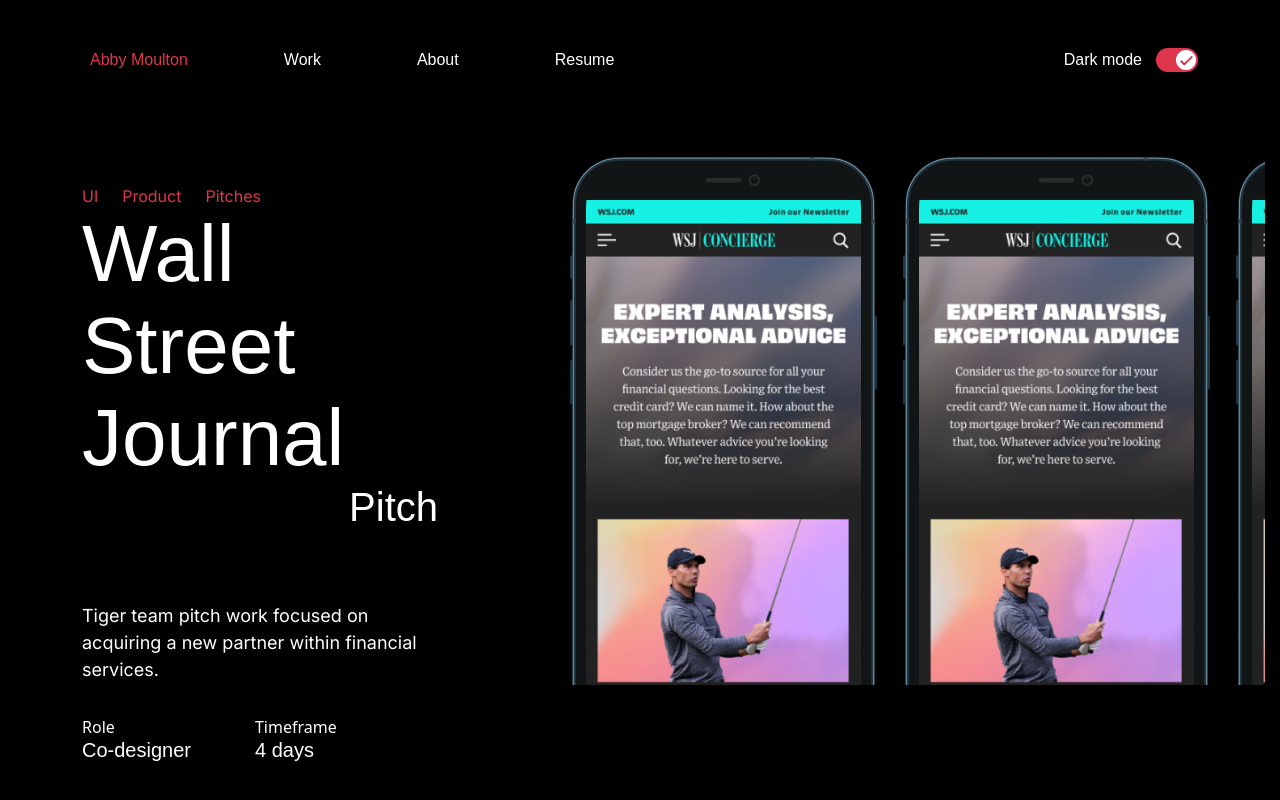
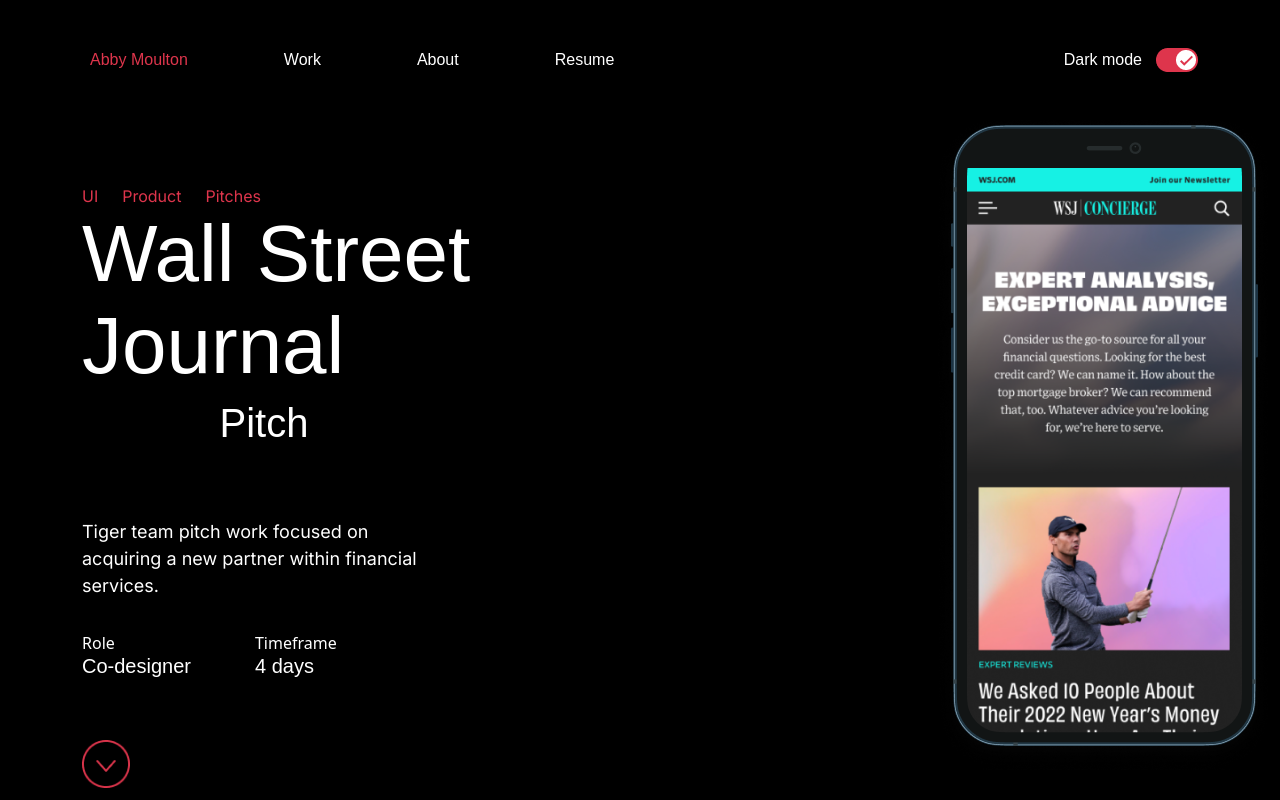
Before and after one commit to addy98/abby-portfolio, a React (Create React App) app: page /wsj in a window 1280 px wide. Shown: the top 800 px of the page. Built offline with nearby package versions, Linux system fonts and the light colour scheme; a web font is replaced by a local one.

Commit message:
project hero img placement

```diff
--- a/src/assets/styles/components/ProjectHero.scss
+++ b/src/assets/styles/components/ProjectHero.scss
@@ -10,31 +10,40 @@
 
     // dynamically applied classes for images on project pages
 
-    @mixin image-styles {
-        width: 708px;
-        height: 533px;
-        border-radius: 4px;
-    }
-
     .mms {
-        @include image-styles();
         background-image: url('../../images/heroes/mms.png');
+        position: absolute;
+        width: 820px;
+        height: 510px;
+        left: 521px;
+        top: 194px;
     }
     .coverage {
-        @include image-styles();
         background-image: url('../../images/heroes/laptop-2.jpg');
     }
     .bankrate {
-        @include image-styles();
         background-image: url('../../images/heroes/bankrate.png');
+        position: absolute;
+        width: 834px;
+        height: 556px;
+        left: 502px;
+        top: 129px;
     }
     .wsj {
-        @include image-styles();
         background-image: url('../../images/heroes/wsj.png');
+        position: absolute;
+        width: 330px;
+        height: 650px;
+        left: 938px;
+        top: 120px;
     }
     .cnet {
-        @include image-styles();
         background-image: url('../../images/heroes/cnet.png');
+        position: absolute;
+        width: 970px;
+        height: 815px;
+        left: 350px;
+        top: 23px;
     }
 
 }
--- a/src/components/pages/ProjectHero.jsx
+++ b/src/components/pages/ProjectHero.jsx
@@ -12,7 +12,7 @@
                 <div className={'py-48-154 '+(darkMode ? 'bg-black' : 'bg-white')}>
                     <Container>
                         <Row>
-                            <Col sm={4} className='copy'>
+                            <Col sm={7} className='copy'>
                                 <div className='flex text-red inter-paragraph'>
                                     <div className='mr-24'>{page.tags[0]}</div>
                                     <div className='mr-24'>{page.tags[1]}</div>
@@ -21,8 +21,12 @@
                                     }
                                 </div>
                                 <div name='text-theme-toggle' className={darkMode ? 'text-white' : 'text-black'}>
+                                    <Row>
                                         <span className='h1'>{page['title-1']}</span>
-                                    <span className='flex flex-justify-end'>
+                                    </Row>
+                                    <Row>
+                                        <Col sm={7}>
+                                            <span className='flex flex-justify-center'>
                                                 <div className='h2'>{page['title-2']}</div>
                                             </span>
                                             <div className='inter-large my-64-32'>
@@ -38,6 +42,10 @@
                                                     <div className='h4'>{page['timeframe']}</div>
                                                 </div>
                                             </div>
+                                        </Col>
+
+                                    </Row>
+
                                     <ArrowLogo />
                                 </div>
                             </Col>
```
Lines whose indentation alone changed are shown as unchanged.
